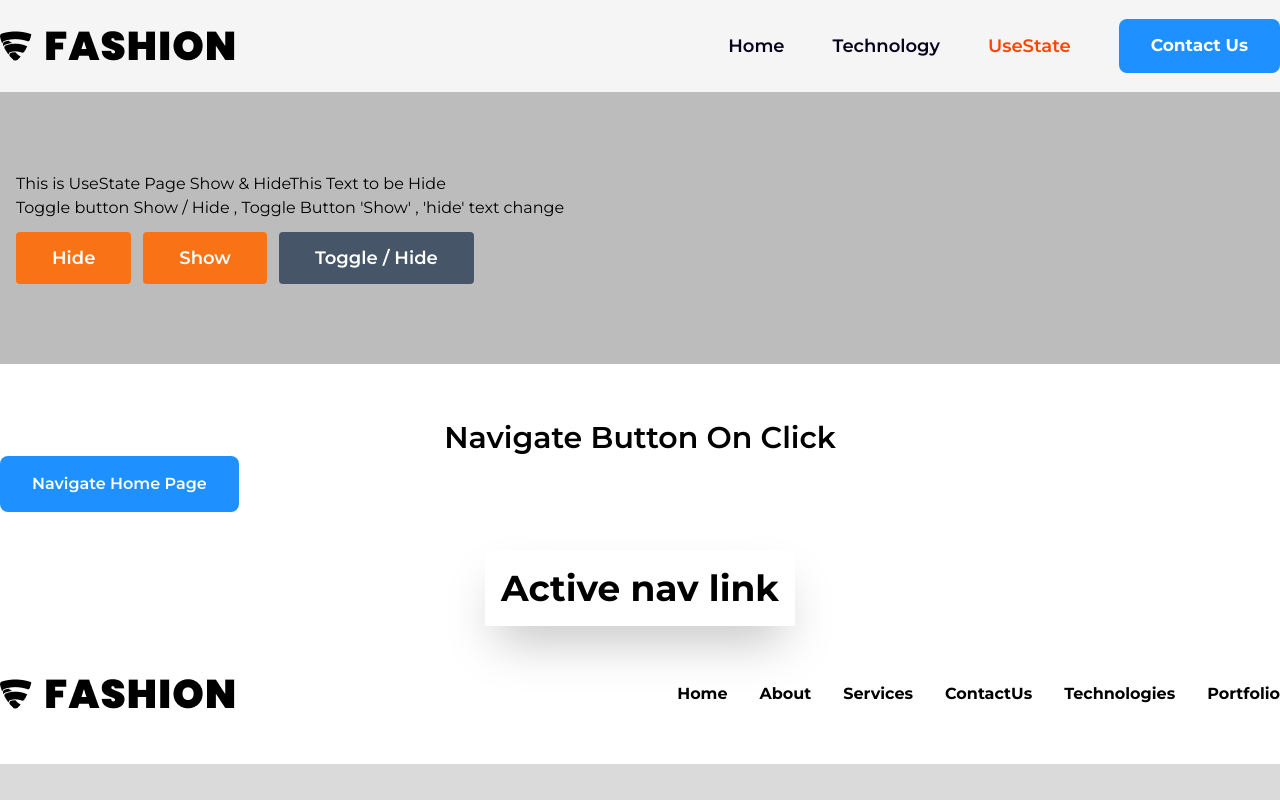
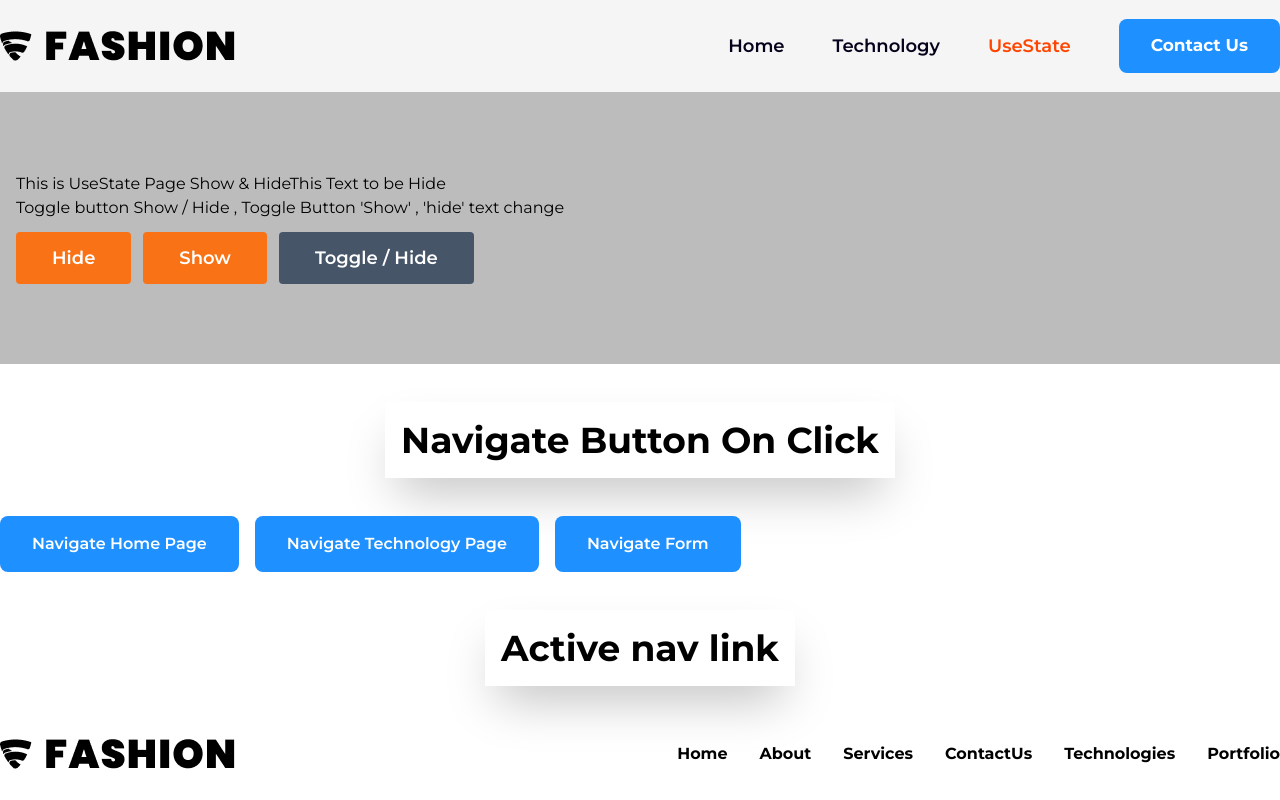
Before and after one commit to ankursrv/react-practice, a React (Create React App) app: page /usestate in a window 1280 px wide. Shown: the top 800 px of the page. Built offline with nearby package versions, Linux system fonts and the light colour scheme; the HTML template or start-up script is replaced by a standard one.

Commit message:
navigate button call any pages

```diff
--- a/src/component/NavigateOnClickBtn/index.jsx
+++ b/src/component/NavigateOnClickBtn/index.jsx
@@ -1,9 +1,9 @@
 
 const NavigateOnClickBtn =({navigateBtnText, onClick})=>{
 
+
     return(
         <>
-        <h1 className="text-center text-3xl font-semibold">Navigate Button On Click</h1>
         <button onClick={onClick} className="bg-dodgerblue py-4 px-8 rounded-lg font-semibold text-white">{navigateBtnText}</button>
         </>
     )
--- a/src/pages/Form/index.jsx
+++ b/src/pages/Form/index.jsx
@@ -1,25 +1,34 @@
-import {inputBox} from '../../component/Data'   // Import Data from export name
+import { useNavigate } from 'react-router-dom'  // Navigate button on Click
+import { inputBox } from '../../component/Data'   // Import Data from export name
+import NavigateOnClickBtn from '../../component/NavigateOnClickBtn'
+
 
 // Array destructruing Start
-const [fullName,marks,percentage] = ["Ashok kumar", "299", "80%"]
-console.log(fullName,marks, percentage)
+const [fullName, marks, percentage] = ["Ashok kumar", "299", "80%"]
+console.log(fullName, marks, percentage)
 // Array destructruing END
 
 // Object destructruing Start
-const {fullName:fName,lName,roll} = {fullName:"Sonu", lName:"singh", roll:"15"}
+const { fullName: fName, lName, roll } = { fullName: "Sonu", lName: "singh", roll: "15" }
 console.log(fName)
 console.log(lName)
 console.log(roll)
 // NOte: Object-> constant name and Property Name should be Sames
 // Object destructruing END
 
-const ContactForm  = () => {
+const ContactForm = () => {
+
+  const navigate = useNavigate()  // Navigate button on Click
+  const navToPage = (url) => {    // navToPage create function no required
+    navigate(url)
+  }
   return (
+    <>
       <form>
         <div>
           {
-        inputBox.map(function(inputItem, index){
-            return(
+            inputBox.map(function (inputItem, index) {
+              return (
                 <div className={inputItem.className} key={index}>
                   <label>{inputItem.labelName}</label>
                   <input type={inputItem.inputType} placeholder={inputItem.placeholder} />
@@ -29,6 +38,10 @@ const ContactForm  = () => {
           }
         </div>
       </form>
+      <div>
+        <NavigateOnClickBtn navigateBtnText="Navigate UseState Page" onClick={() => navToPage('/usestate')} />
+      </div>
+    </>
   )
 }
 
--- a/src/pages/UseState/index.jsx
+++ b/src/pages/UseState/index.jsx
@@ -1,15 +1,22 @@
 import { useState } from 'react'
 import { useNavigate } from 'react-router-dom'  // Navigate button on Click
-import NavigateOnClickBtn from '../../component/NavigateOnClickBtn'
+import SectionTtl from '../../component/SectionTtl'
+import NavigateOnClickBtn from '../../component/NavigateOnClickBtn' //NavigateOnClickBtn Component
 
 
 
 const UseState = () => {
 
-  const navigate = useNavigate()  // Navigate button on Click
 
   const [hide, setHide] = useState(true)
   const [toggle, setToggle] = useState(true)
+
+  const navigate = useNavigate()  // Navigate button on Click
+  const navToPage = (url) => {    // navToPage create function no required
+    navigate(url)
+    navigate(url)
+  }
+
   return (
     <>
       <section className="max-w-[1320px] mx-auto bg-whiteLightSecondary py-20 px-4">
@@ -26,12 +33,25 @@ const UseState = () => {
         </button>
       </section>
 
+      {/* Navigate Button Start  */}
       <section className="max-w-[1320px] mx-auto my-14">
-        <NavigateOnClickBtn
-          navigateBtnText='Navigate Home Page'
-          onClick={() => navigate('/')}
-        />
+        <SectionTtl sectionTtlText="Navigate Button On Click" />
+        <div className='flex gap-4'>
+          <NavigateOnClickBtn
+            navigateBtnText='Navigate Home Page'
+            onClick={() => navToPage('/')}
+          />
+          <NavigateOnClickBtn
+            navigateBtnText='Navigate Technology Page'
+            onClick={() => navToPage('/technology')}
+          />
+          <NavigateOnClickBtn
+            navigateBtnText='Navigate Form'
+            onClick={() => navToPage('/form')}
+          />
+        </div>
       </section>
+      {/* Navigate Button END   */}
     </>
   )
 }
```
Lines whose indentation alone changed are shown as unchanged.
